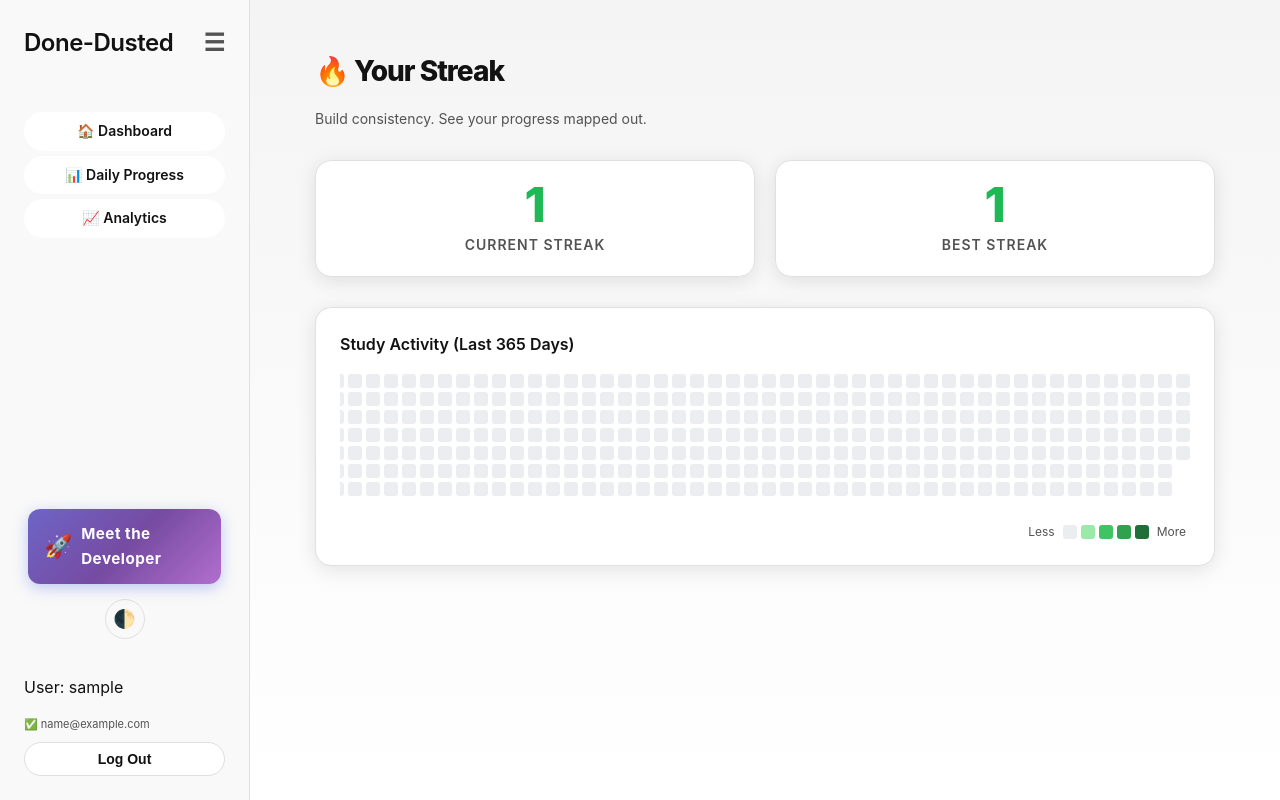
After one commit to priyanshsrivastava749/Done-Dusted, a Django app: page /core/streak/ in a window 1280 px wide. The commit adds this page. Run offline with Django 5.2, Linux system fonts and the light colour scheme; a user stored in the database is signed in; tables that the repository leaves empty hold one stand-in row (values such as "Sample post").

Commit message:
Collapse completed items by default and add streak page

```diff
--- a/core/urls.py
+++ b/core/urls.py
@@ -35,6 +35,7 @@ urlpatterns = [
     path('auth/link-google/', views.link_google_account, name='link_google'),
 
     # Daily Progress
+    path('streak/', views.streak_view, name='streak_view'),
     path('daily-progress/', views.daily_progress, name='daily_progress'),
     path('daily-progress/add-custom/', views.add_custom_activity, name='add_custom_activity'),
     path('daily-progress/delete-custom/<int:activity_id>/', views.delete_custom_activity, name='delete_custom_activity'),
--- a/core/views.py
+++ b/core/views.py
@@ -1050,3 +1050,49 @@ def delete_custom_activity(request, activity_id):
 
     messages.success(request, 'Custom task deleted.')
     return redirect('daily_progress')
+
+@login_required
+def streak_view(request):
+    import datetime
+    today = timezone.localdate()
+    # Go back 364 days
+    start_date = today - datetime.timedelta(days=364)
+
+    # Adjust to the previous Sunday so the grid aligns correctly
+    days_to_subtract = (start_date.weekday() + 1) % 7
+    start_date = start_date - datetime.timedelta(days=days_to_subtract)
+
+    total_days = (today - start_date).days + 1
+
+    goals = DailyGoal.objects.filter(user=request.user, date__gte=start_date, date__lte=today)
+    goals_dict = {g.date: g for g in goals}
+
+    days = []
+    for i in range(total_days):
+        d = start_date + datetime.timedelta(days=i)
+        goal = goals_dict.get(d)
+
+        level = 0
+        if goal:
+            if goal.achieved:
+                level = 4
+            elif goal.completed_seconds > 0:
+                pct = (goal.completed_seconds / (goal.goal_hours * 3600)) if goal.goal_hours > 0 else 0
+                if pct > 0.75:
+                    level = 3
+                elif pct > 0.4:
+                    level = 2
+                else:
+                    level = 1
+
+        days.append({
+            'date': d.strftime('%b %d, %Y'),
+            'iso_date': d.strftime('%Y-%m-%d'),
+            'level': level,
+            'completed_hours': round((goal.completed_seconds if goal else 0) / 3600, 1),
+            'goal_hours': goal.goal_hours if goal else 0
+        })
+
+    streak, _ = Streak.objects.get_or_create(user=request.user)
+
+    return render(request, 'streak.html', {'days': days, 'streak': streak})
--- a/templates/daily_progress.html
+++ b/templates/daily_progress.html
@@ -70,7 +70,7 @@
         <!-- Activity List -->
         {% if day.activities %}
         <div class="dp-activities">
-            <div class="dp-activities-header" onclick="toggleActivities(this)">
+            <div class="dp-activities-header collapsed" onclick="toggleActivities(this)">
                 <span>📋 Completed Items</span>
                 <span class="dp-toggle-icon">▾</span>
             </div>
--- /dev/null
+++ b/templates/streak.html
@@ -0,0 +1,179 @@
+{% extends 'base.html' %}
+{% load static %}
+
+{% block title %}Activity Streak — Done-Dusted{% endblock %}
+
+{% block content %}
+<div class="streak-page">
+    <div class="streak-header" style="margin-bottom: 30px;">
+        <h1 style="font-size: 28px; font-weight: 800; letter-spacing: -1px; margin-bottom: 4px;">🔥 Your Streak</h1>
+        <p style="color: var(--text-secondary); font-size: 14px;">Build consistency. See your progress mapped out.</p>
+    </div>
+
+    <!-- Streak Stats -->
+    <div class="streak-stats-row" style="display: flex; gap: 20px; margin-bottom: 30px; flex-wrap: wrap;">
+        <div class="streak-stat-card">
+            <div class="stat-value">{{ streak.current_streak }}</div>
+            <div class="stat-label">Current Streak</div>
+        </div>
+        <div class="streak-stat-card">
+            <div class="stat-value">{{ streak.best_streak }}</div>
+            <div class="stat-label">Best Streak</div>
+        </div>
+    </div>
+
+    <!-- Contribution Graph -->
+    <div class="contribution-container">
+        <h3>Study Activity (Last 365 Days)</h3>
+        <div class="graph-scroll-wrapper">
+            <div class="contribution-graph">
+                {% for day in days %}
+                <div class="contribution-cell cell-level-{{ day.level }}"
+                     title="{{ day.date }}: {% if day.completed_hours > 0 %}{{ day.completed_hours }} hrs / {{ day.goal_hours }} hrs{% else %}No activity{% endif %}">
+                </div>
+                {% endfor %}
+            </div>
+        </div>
+
+        <div class="contribution-legend">
+            <span>Less</span>
+            <div class="contribution-cell cell-level-0"></div>
+            <div class="contribution-cell cell-level-1"></div>
+            <div class="contribution-cell cell-level-2"></div>
+            <div class="contribution-cell cell-level-3"></div>
+            <div class="contribution-cell cell-level-4"></div>
+            <span>More</span>
+        </div>
+    </div>
+</div>
+
+<style>
+.streak-page {
+    max-width: 900px;
+    margin: 0 auto;
+}
+
+.streak-stat-card {
+    background: var(--card-bg);
+    border: 1px solid var(--border-color);
+    border-radius: 16px;
+    padding: 20px 30px;
+    flex: 1;
+    min-width: 200px;
+    text-align: center;
+    box-shadow: 0 4px 20px rgba(0,0,0,0.1);
+    transition: transform 0.3s ease;
+}
+
+.streak-stat-card:hover {
+    transform: translateY(-5px);
+    border-color: var(--accent);
+}
+
+.stat-value {
+    font-size: 48px;
+    font-weight: 800;
+    color: var(--accent);
+    line-height: 1;
+    margin-bottom: 5px;
+}
+
+.stat-label {
+    font-size: 14px;
+    font-weight: 600;
+    color: var(--text-secondary);
+    text-transform: uppercase;
+    letter-spacing: 1px;
+}
+
+.contribution-container {
+    background: var(--card-bg);
+    border: 1px solid var(--border-color);
+    border-radius: 16px;
+    padding: 24px;
+    box-shadow: 0 4px 20px rgba(0,0,0,0.1);
+}
+
+.contribution-container h3 {
+    margin-top: 0;
+    margin-bottom: 16px;
+    font-size: 16px;
+    color: var(--text-primary);
+}
+
+.graph-scroll-wrapper {
+    overflow-x: auto;
+    padding-bottom: 10px;
+}
+
+.contribution-graph {
+    display: grid;
+    grid-template-rows: repeat(7, 14px);
+    grid-auto-flow: column;
+    gap: 4px;
+    width: max-content;
+}
+
+.contribution-cell {
+    width: 14px;
+    height: 14px;
+    border-radius: 3px;
+    cursor: pointer;
+    transition: transform 0.1s, box-shadow 0.1s;
+}
+
+.contribution-cell:hover {
+    transform: scale(1.3);
+    box-shadow: 0 0 5px rgba(0,0,0,0.5);
+    z-index: 10;
+    position: relative;
+}
+
+.contribution-legend {
+    display: flex;
+    align-items: center;
+    justify-content: flex-end;
+    gap: 4px;
+    margin-top: 16px;
+    font-size: 12px;
+    color: var(--text-secondary);
+}
+
+.contribution-legend span {
+    margin: 0 4px;
+}
+
+/* Light Mode Colors */
+[data-theme="light"] .cell-level-0 { background-color: #ebedf0; }
+[data-theme="light"] .cell-level-1 { background-color: #9be9a8; }
+[data-theme="light"] .cell-level-2 { background-color: #40c463; }
+[data-theme="light"] .cell-level-3 { background-color: #30a14e; }
+[data-theme="light"] .cell-level-4 { background-color: #216e39; }
+
+/* Dark Mode Colors */
+[data-theme="dark"] .cell-level-0 { background-color: #161b22; }
+[data-theme="dark"] .cell-level-1 { background-color: #0e4429; }
+[data-theme="dark"] .cell-level-2 { background-color: #006d32; }
+[data-theme="dark"] .cell-level-3 { background-color: #26a641; }
+[data-theme="dark"] .cell-level-4 { background-color: #39d353; }
+
+/* Default fallback just in case data-theme is missing early */
+.cell-level-0 { background-color: var(--bg-secondary); }
+.cell-level-1 { background-color: rgba(29, 185, 84, 0.3); }
+.cell-level-2 { background-color: rgba(29, 185, 84, 0.6); }
+.cell-level-3 { background-color: rgba(29, 185, 84, 0.8); }
+.cell-level-4 { background-color: rgba(29, 185, 84, 1); }
+
+</style>
+
+<script>
+document.addEventListener('DOMContentLoaded', function() {
+    // Scroll the graph to the right (latest date)
+    const wrapper = document.querySelector('.graph-scroll-wrapper');
+    if (wrapper) {
+        wrapper.scrollLeft = wrapper.scrollWidth;
+    }
+});
+</script>
+
+{% endblock %}
```
Also changed, not shown: templates/dashboard.html (+8 -6 lines).
